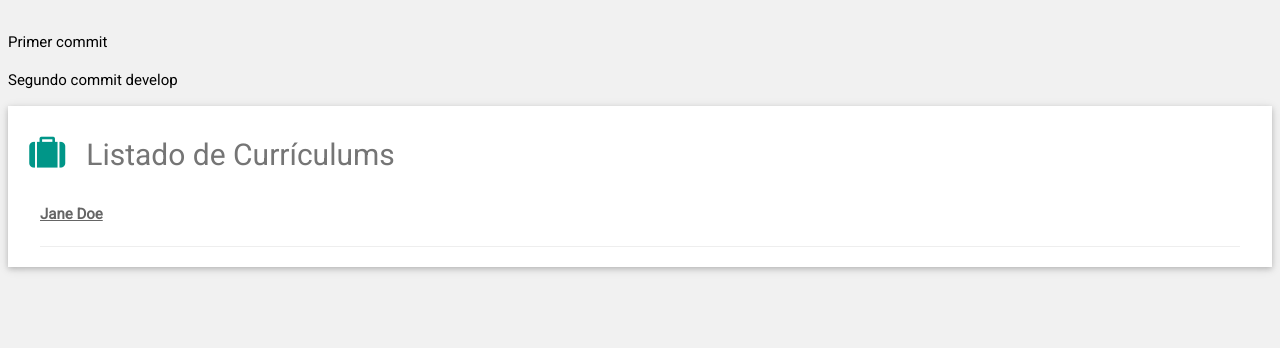
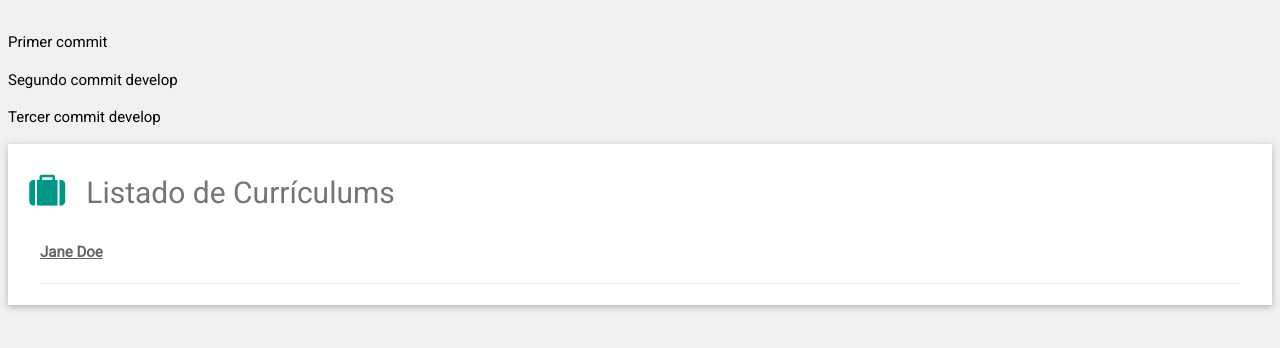
Before and after one commit to FerGalisteo/UD01-Actividad_Evaluable_02-Recreacion_flujo_de_gitflow-, a plain HTML site: page index.html in a window 1280 px wide. Drawn offline with Linux system fonts and the light colour scheme.

Commit message:
Tercer commit Develop

```diff
--- a/index.html
+++ b/index.html
@@ -20,6 +20,7 @@ html,body,h1,h2,h3,h4,h5,h6 {font-family: "Roboto", sans-serif}
   <div class="w3-row-padding">
     <p>Primer commit</p>
     <p>Segundo commit develop</p>
+    <p>Tercer commit develop</p>
       <!-- CV ITEM -->
       <div class="w3-container w3-card w3-white w3-margin-bottom">
         <h2 class="w3-text-grey w3-padding-16"><i class="fa fa-suitcase fa-fw w3-margin-right w3-xxlarge w3-text-teal"></i>Listado de Currículums</h2>
```
